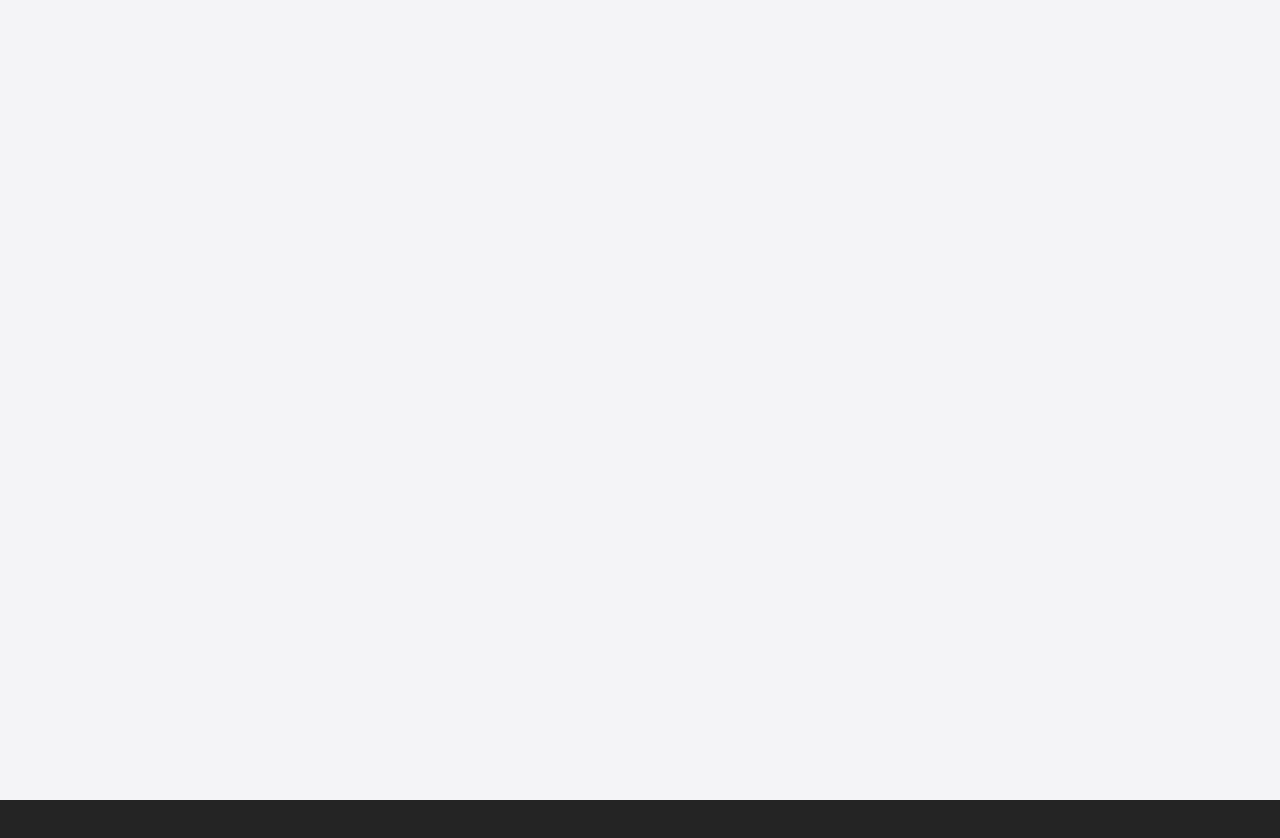
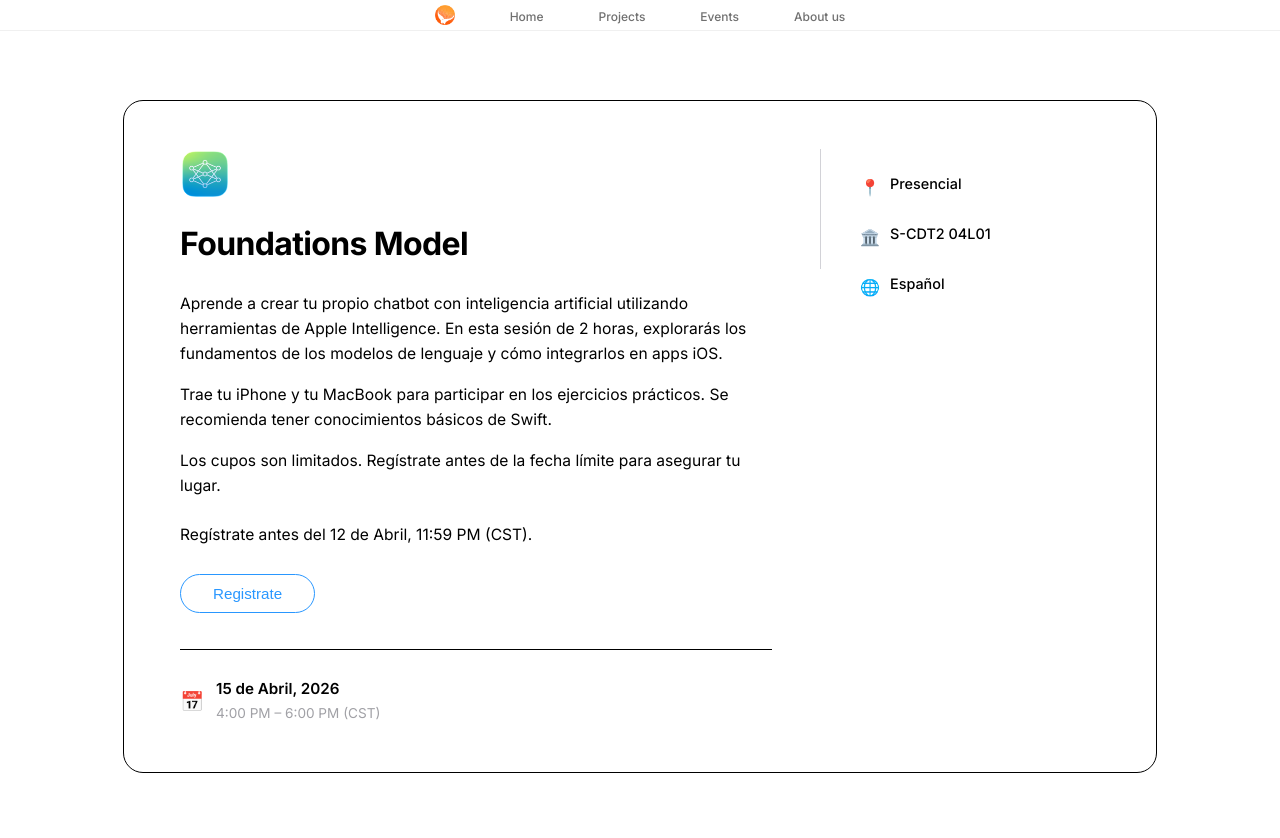
Before and after one commit to iTecCEM/itec_web, a React (Vite) app: page /evento/foundations-model in a window 1280 px wide. Before the commit this address had no page. Shown: the top 838 px of the page. Before the commit the page ends 800 px from the top, so only its background shows below. Built offline with nearby package versions, Linux system fonts and the light colour scheme.

Commit message:
Added event info for check info of event depending on an ID

```diff
--- a/src/App.tsx
+++ b/src/App.tsx
@@ -1,6 +1,7 @@
 import { BrowserRouter, Routes, Route } from 'react-router-dom';
 import Landing from './pages/Landing';
 import Community from './pages/Community';
+import EventInfo from './pages/EventInfo';
 // import NotFound from './pages/NotFound';
 
 function App() {
@@ -9,6 +10,7 @@
       <Routes>
         <Route path="/" element={<Landing />} />
         <Route path="/community" element={<Community />} />
+        <Route path="/evento/:id" element={<EventInfo />} />
         {/* <Route path="/registro" element={<Registro />} /> */}
       </Routes>
     </BrowserRouter>
--- a/src/components/GlobalComponents/BlueButton.tsx
+++ b/src/components/GlobalComponents/BlueButton.tsx
@@ -1,7 +1,7 @@
 import './BlueButton.css'
-function BlueButton({ text }: { text: string }) {
+function BlueButton({ text, onClick }: { text: string; onClick?: () => void }) {
   return (
-    <button className="BlueButton">{text}</button>
+    <button className="BlueButton" onClick={onClick}>{text}</button>
   );
 }
 
--- a/src/components/GlobalComponents/WhiteButton.tsx
+++ b/src/components/GlobalComponents/WhiteButton.tsx
@@ -1,9 +1,9 @@
 import './WhiteButton.css'
 
-function BlueButton({ text }: { text: string }) {
+function WhiteButton({ text, onClick }: { text: string; onClick?: () => void }) {
   return (
-    <button className="WhiteButton">{text}</button>
+    <button className="WhiteButton" onClick={onClick}>{text}</button>
   );
 }
 
-export default BlueButton;
+export default WhiteButton;
--- a/src/components/LandingPageComponents/EventsGrid.tsx
+++ b/src/components/LandingPageComponents/EventsGrid.tsx
@@ -11,9 +11,10 @@
 
     return(
         <div className="eventsGrid">
-            <Card titulo='Foundations Model' descripcion='Crea tu propio chatbot con AI. Corriendo solo con tu iPhone' bgColor='#d6d6d6' color='black' imagen={widget1Imagen}></Card>
-            <Card titulo='Vision Pro' descripcion='Explora VR y Spatial Computing con iTec' bgColor='black' color='white' imagen={widget2Imagen}></Card>
-
+            <Card id='foundations-model' titulo='Foundations Model' descripcion='Crea tu propio chatbot con AI. Corriendo solo con tu iPhone' bgColor='#d6d6d6' color='black' imagen={widget1Imagen}></Card>
+            <Card id='vision-pro' titulo='Vision Pro' descripcion='Explora VR y Spatial Computing con iTec' bgColor='black' color='white' imagen={widget2Imagen}></Card>
+            <Card id='vision-pro-2' titulo='Vision Pro' descripcion='Explora VR y Spatial Computing con iTec' bgColor='black' color='white' imagen={widget2Imagen}></Card>
+            <Card id='foundations-model-2' titulo='Foundations Model' descripcion='Crea tu propio chatbot con AI. Corriendo solo con tu iPhone' bgColor='#d6d6d6' color='black' imagen={widget1Imagen}></Card>
         </div>
     )
 }
--- a/src/components/LandingPageComponents/EventsGridCard.tsx
+++ b/src/components/LandingPageComponents/EventsGridCard.tsx
@@ -2,24 +2,24 @@
 import './EventsGridCard.css'
 import BlueButton from '../GlobalComponents/BlueButton.tsx';
 import WhiteButton from '../GlobalComponents/WhiteButton.tsx'
+import { useNavigate } from 'react-router-dom';
 
 
-function EventsGridCard({ titulo, descripcion,color, bgColor, imagen}: { titulo: string, descripcion: string, bgColor: string, imagen: string, color: string}){
+function EventsGridCard({ id, titulo, descripcion, color, bgColor, imagen }: { id: string, titulo: string, descripcion: string, bgColor: string, imagen: string, color: string }){
 
+    const navigate = useNavigate();
 
     return(
-
             <div className='contentContainer' style={{ backgroundColor: bgColor, color: color }}>
                 <h1 className='title'>{titulo}</h1>
                 <p className="descriptionWidget">{descripcion}</p>
                 <div className='buttonContainer'>
-                    <BlueButton text='Aprende más'></BlueButton>
-                    <WhiteButton text='Registrate'></WhiteButton>
+                    <BlueButton text='Aprende más' onClick={() => navigate(`/evento/${id}`)}></BlueButton>
+                    <WhiteButton text='Registrate' onClick={() => navigate(`/evento/${id}`)}></WhiteButton>
                 </div>
 
                 <img src={imagen} alt='Mac image'/>
             </div>
-
     )
 }
 
--- /dev/null
+++ b/src/pages/EventInfo.css
@@ -0,0 +1,172 @@
+.eventPage {
+  min-height: 100vh;
+  background-color: white;
+  display: flex;
+  flex-direction: column;
+  align-items: center;
+  padding: 0 180px 100px;
+}
+
+.eventCard {
+  width: 100%;
+  max-width: 980px;
+  background-color: white;
+  border-radius: 20px;
+  border: 1px solid black;
+  padding: 48px 56px;
+  margin-top: 100px;
+}
+
+.eventLayout {
+  display: flex;
+  gap: 48px;
+}
+
+.eventMain {
+  flex: 1;
+  min-width: 0;
+}
+
+.eventMain img{
+    width: 50px;
+    height: 50px;
+}
+
+.eventIcono {
+  margin-bottom: 24px;
+  height: auto;
+  max-height: 40px;
+  width: auto;
+}
+
+.eventTitulo {
+  font-size: 2rem;
+  font-weight: 700;
+  color: black;
+  margin-bottom: 24px;
+  letter-spacing: -0.02em;
+}
+
+.eventBody {
+  font-size: 0.975rem;
+  line-height: 1.6;
+  color: black;
+  margin-bottom: 16px;
+}
+
+.eventDeadline {
+  font-size: 0.975rem;
+  color: black;
+  margin-top: 24px;
+  margin-bottom: 28px;
+}
+
+.eventRequestBtn {
+  display: inline-block;
+  padding: 10px 32px;
+  font-size: 0.95rem;
+  font-weight: 500;
+  color: #2997ff;
+  background: transparent;
+  border: 1.5px solid #2997ff;
+  border-radius: 980px;
+  cursor: pointer;
+  transition: background-color 0.2s, color 0.2s;
+}
+
+.eventRequestBtn:hover {
+  background-color: #2997ff;
+  color: #fff;
+}
+
+.eventDateBlock {
+  display: flex;
+  align-items: center;
+  gap: 12px;
+  margin-top: 36px;
+  padding-top: 28px;
+  border-top: 1px solid black;
+}
+
+.eventDateIcon {
+  font-size: 1.2rem;
+}
+
+.eventDateMain {
+  font-size: 0.95rem;
+  font-weight: 600;
+  color: black;
+  margin: 0;
+}
+
+.eventDateSub {
+  font-size: 0.85rem;
+  color: #a1a1a6;
+  margin: 2px 0 0;
+}
+
+/* Sidebar */
+.eventSidebar {
+  width: 240px;
+  flex-shrink: 0;
+  padding-left: 40px;
+  display: flex;
+  flex-direction: column;
+  gap: 24px;
+  position: relative;
+}
+
+.eventSidebar::before {
+  content: '';
+  position: absolute;
+  left: 0;
+  top: 0;
+  height: 120px;
+  width: 1px;
+  background-color: #d2d2d7;
+}
+
+.eventMetaItem {
+  display: flex;
+  align-items: flex-start;
+  gap: 10px;
+}
+
+.eventMetaIcon {
+  font-size: 1rem;
+  flex-shrink: 0;
+  margin-top: 2px;
+}
+
+.eventMetaLabel {
+  font-size: 0.9rem;
+  color: black;
+  margin: 0;
+  font-weight: 500;
+}
+
+.eventMetaSub {
+  font-size: 0.8rem;
+  color: bla;
+  margin: 2px 0 0;
+}
+
+/* Responsive */
+@media (max-width: 768px) {
+  .eventCard {
+    padding: 32px 24px;
+  }
+
+  .eventLayout {
+    flex-direction: column;
+  }
+
+  .eventSidebar {
+    width: 100%;
+    padding-left: 0;
+    padding-top: 28px;
+    border-left: none;
+    border-top: 1px solid #2a2a2c;
+    position: relative;
+  }
+}
--- /dev/null
+++ b/src/pages/EventInfo.tsx
@@ -0,0 +1,172 @@
+import { useParams, useNavigate } from 'react-router-dom';
+import './EventInfo.css';
+
+import foundationsImg from '../assets/foundationsmodel.png';
+import visionImg from '../assets/vision.png';
+
+import NavBar from '../components/GlobalComponents/Navbar.tsx'
+
+
+interface EventData {
+  titulo: string;
+  icono: string;
+  descripcion: string[];
+  fecha: string;
+  horario: string;
+  modalidad: string;
+  lugar: string;
+  idioma: string;
+  deadline: string;
+  imagen: string;
+}
+
+const eventData: Record<string, EventData> = {
+  'foundations-model': {
+    titulo: 'Foundations Model',
+    icono: '🤖',
+    descripcion: [
+      'Aprende a crear tu propio chatbot con inteligencia artificial utilizando herramientas de Apple Intelligence. En esta sesión de 2 horas, explorarás los fundamentos de los modelos de lenguaje y cómo integrarlos en apps iOS.',
+      'Trae tu iPhone y tu MacBook para participar en los ejercicios prácticos. Se recomienda tener conocimientos básicos de Swift.',
+      'Los cupos son limitados. Regístrate antes de la fecha límite para asegurar tu lugar.',
+    ],
+    fecha: '15 de Abril, 2026',
+    horario: '4:00 PM – 6:00 PM (CST)',
+    modalidad: 'Presencial',
+    lugar: 'S-CDT2 04L01',
+    idioma: 'Español',
+    deadline: 'Regístrate antes del 12 de Abril, 11:59 PM (CST).',
+    imagen: foundationsImg,
+  },
+  'vision-pro': {
+    titulo: 'Vision Pro Experience',
+    icono: '🥽',
+    descripcion: [
+      'Experimenta de primera mano el Apple Vision Pro y aprende sobre Spatial Computing. En esta sesión interactiva, explorarás visionOS y sus posibilidades para crear experiencias inmersivas.',
+      'Tendrás la oportunidad de probar el dispositivo y ver demos de apps creadas con RealityKit y SwiftUI para visionOS.',
+      'No se requiere experiencia previa con VR o AR. Ven con curiosidad y ganas de explorar el futuro de la computación.',
+    ],
+    fecha: '22 de Abril, 2026',
+    horario: '3:00 PM – 5:30 PM (CST)',
+    modalidad: 'Presencial',
+    lugar: 'Laboratorio XR, Edificio B',
+    idioma: 'Español',
+    deadline: 'Regístrate antes del 19 de Abril, 11:59 PM (CST).',
+    imagen: visionImg,
+  },
+  'vision-pro-2': {
+    titulo: 'Vision Pro - Sesión 2',
+    icono: '🥽',
+    descripcion: [
+      'Continuamos explorando visionOS con ejercicios prácticos de desarrollo. En esta segunda sesión construirás tu primera app espacial con SwiftUI y RealityKit.',
+      'Requisito: haber asistido a la primera sesión de Vision Pro o tener experiencia previa con SwiftUI.',
+      'Se proporcionarán los archivos base del proyecto. Trae tu MacBook con Xcode 16 instalado.',
+    ],
+    fecha: '29 de Abril, 2026',
+    horario: '3:00 PM – 5:30 PM (CST)',
+    modalidad: 'Presencial',
+    lugar: 'Laboratorio XR, Edificio B',
+    idioma: 'Español',
+    deadline: 'Regístrate antes del 26 de Abril, 11:59 PM (CST).',
+    imagen: visionImg,
+  },
+  'foundations-model-2': {
+    titulo: 'Foundations Model - Sesión 2',
+    icono: '🤖',
+    descripcion: [
+      'Lleva tu chatbot al siguiente nivel. En esta segunda sesión, optimizarás tu modelo con fine-tuning e integrarás Retrieval-Augmented Generation (RAG) para respuestas más precisas.',
+      'Aprenderás a desplegar tu chatbot para que otros puedan usarlo, y explorarás técnicas avanzadas de prompt engineering.',
+      'Requisito: haber asistido a la primera sesión de Foundations Model.',
+    ],
+    fecha: '6 de Mayo, 2026',
+    horario: '4:00 PM – 6:00 PM (CST)',
+    modalidad: 'Presencial',
+    lugar: 'Sala de Innovación, Campus Principal',
+    idioma: 'Español',
+    deadline: 'Regístrate antes del 3 de Mayo, 11:59 PM (CST).',
+    imagen: foundationsImg,
+  },
+};
+
+function EventInfo() {
+  const { id } = useParams<{ id: string }>();
+  const navigate = useNavigate();
+  const evento = id ? eventData[id] : null;
+
+  if (!evento) {
+    return (
+      <div className="eventPage">
+        <NavBar />
+        <div className="eventCard">
+          <h1 className="eventTitulo">Evento no encontrado</h1>
+          <p className="eventBody">El evento que buscas no existe.</p>
+          <button className="eventRequestBtn" onClick={() => navigate('/')}>Volver al inicio</button>
+        </div>
+      </div>
+    );
+  }
+
+  return (
+    <div className="eventPage">
+      <NavBar />
+      <div className="eventCard">
+        <div className="eventLayout">
+          <div className="eventMain">
+            <img src={evento.imagen} alt={evento.titulo} />
+            <h1 className="eventTitulo">{evento.titulo}</h1>
+
+            {evento.descripcion.map((parrafo, i) => (
+              <p key={i} className="eventBody">{parrafo}</p>
+            ))}
+
+            <p className="eventDeadline">{evento.deadline}</p>
+
+            <button className="eventRequestBtn" onClick={() => navigate('/')}>
+              Registrate
+            </button>
+
+            <div className="eventDateBlock">
+              <span className="eventDateIcon">📅</span>
+              <div>
+                <p className="eventDateMain">{evento.fecha}</p>
+                <p className="eventDateSub">{evento.horario}</p>
+              </div>
+            </div>
+          </div>
+
+          <aside className="eventSidebar">
+            <div className="eventMetaItem">
+              {/* <span className="eventMetaIcon">📅</span>
+              <div>
+                <p className="eventMetaLabel">{evento.fecha}</p>
+                <p className="eventMetaSub">{evento.horario}</p>
+              </div> */}
+            </div>
+
+            <div className="eventMetaItem">
+              <span className="eventMetaIcon">📍</span>
+              <div>
+                <p className="eventMetaLabel">{evento.modalidad}</p>
+              </div>
+            </div>
+
+            <div className="eventMetaItem">
+              <span className="eventMetaIcon">🏛️</span>
+              <div>
+                <p className="eventMetaLabel">{evento.lugar}</p>
+              </div>
+            </div>
+
+            <div className="eventMetaItem">
+              <span className="eventMetaIcon">🌐</span>
+              <div>
+                <p className="eventMetaLabel">{evento.idioma}</p>
+              </div>
+            </div>
+          </aside>
+        </div>
+      </div>
+    </div>
+  );
+}
+
+export default EventInfo;
```
